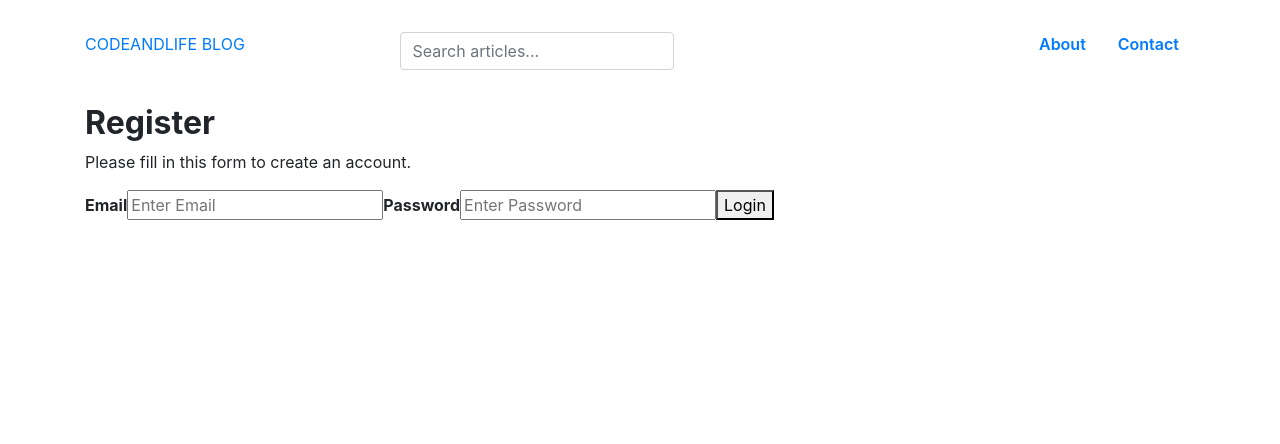
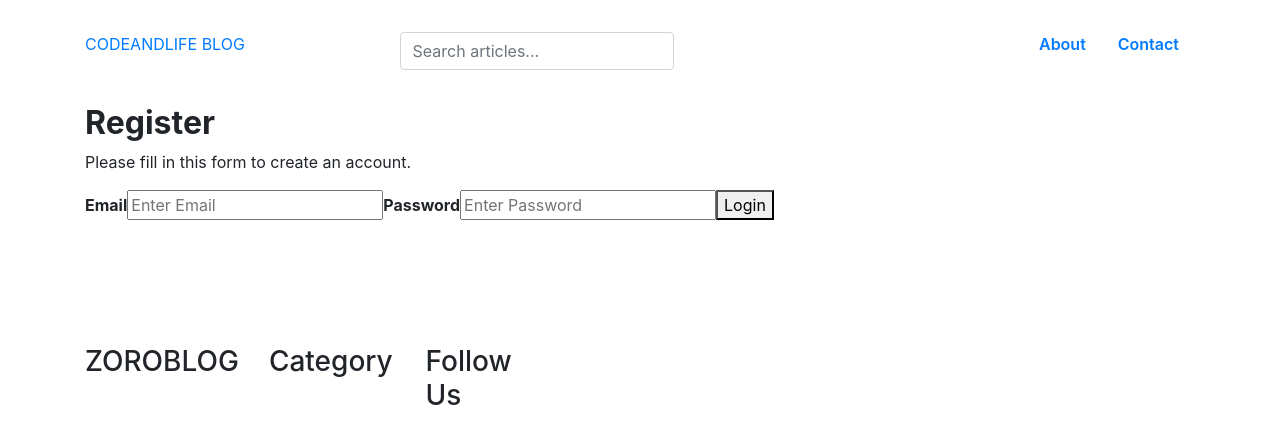
Before and after one commit to chienvv1911/codeandlife, a React (Create React App) app in the folder frontend/: page /auth/login in a window 1280 px wide. Shown: the top 444 px of the page. Built offline with nearby package versions, Linux system fonts and the light colour scheme; no server answers.

Commit message:
18. Init Footer UI

```diff
--- a/frontend/src/App.js
+++ b/frontend/src/App.js
@@ -4,6 +4,7 @@ import axios from './utils/api/baseAxios'
 import './css/index.scss'
 import UserContext from "./context/UserContext";
 import Header from './components/layout/Header';
+import Footer from './components/layout/Footer';
 import HomePage from "./pages/HomePage";
 import PostDetailPage from "./pages/PostDetailPage";
 import CreatePostPage from "./pages/CreatePostPage";
@@ -56,6 +57,7 @@ const App = () => {
           <Route path="/auth/register" component={RegisterPage} />
           <Route path="/auth/login" component={LoginPage} />
         </Switch>
+        <Footer />
       </UserContext.Provider>
     </Router>
   );
--- /dev/null
+++ b/frontend/src/components/layout/Footer.js
@@ -0,0 +1,24 @@
+import React from 'react'
+
+const Footer = () => {
+    return (
+        <footer className="container">
+            <div className="footer-wrapper">
+                <div className="row">
+                <div className="col">
+                    <h3>ZOROBLOG</h3>
+                </div>
+                <div className="col">
+                    <h3>Category</h3>
+                </div>
+                <div className="col">
+                    <h3>Follow Us</h3>
+                </div>
+                </div>
+
+            </div>
+        </footer>
+    )
+}
+
+export default Footer
--- a/frontend/src/css/layout.scss
+++ b/frontend/src/css/layout.scss
@@ -17,3 +17,11 @@ header {
         }
     }
 }
+
+footer {
+    padding: 120px 0px 50px;
+
+    .footer-wrapper {
+        display: flex;
+    }
+}
```
